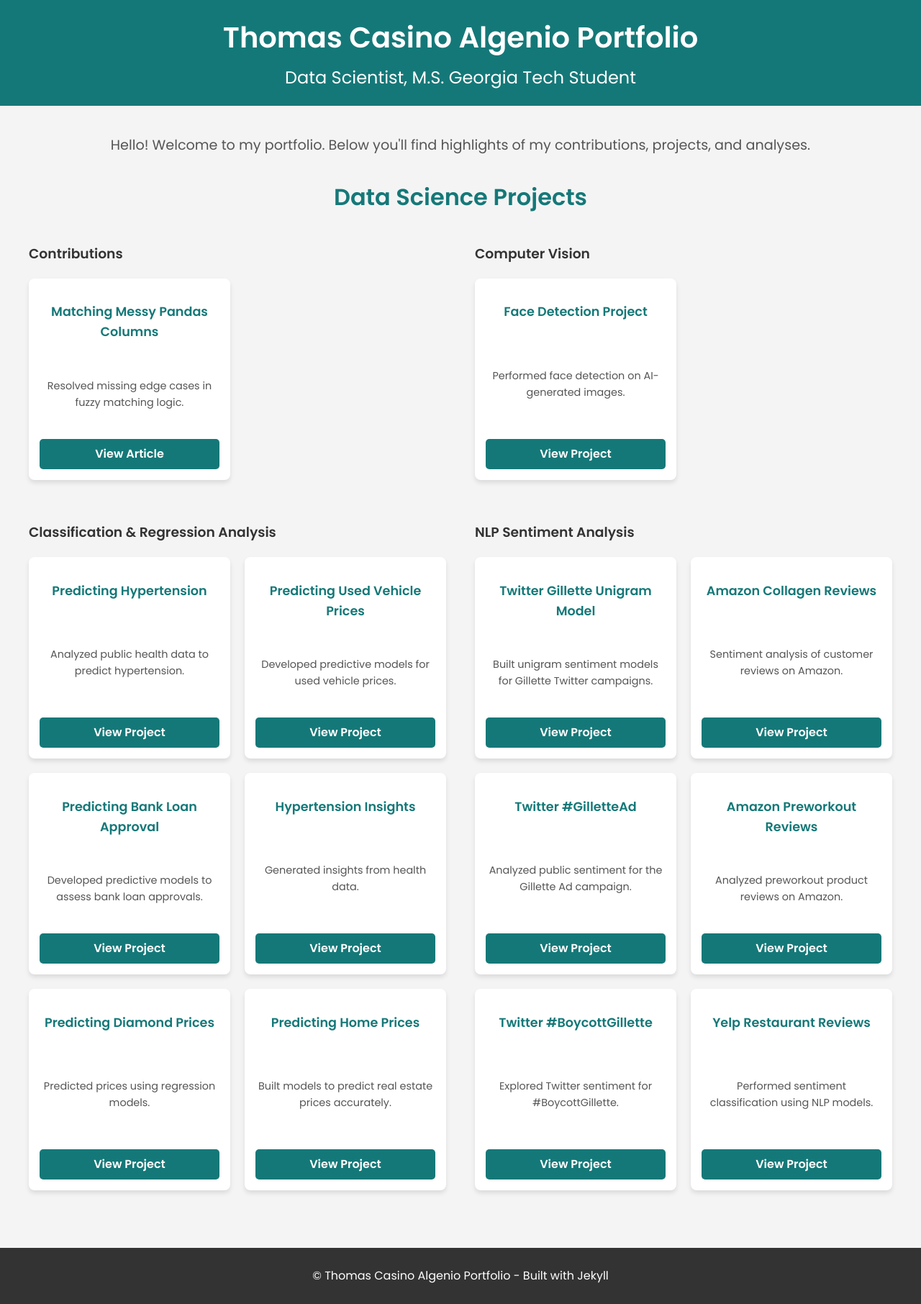
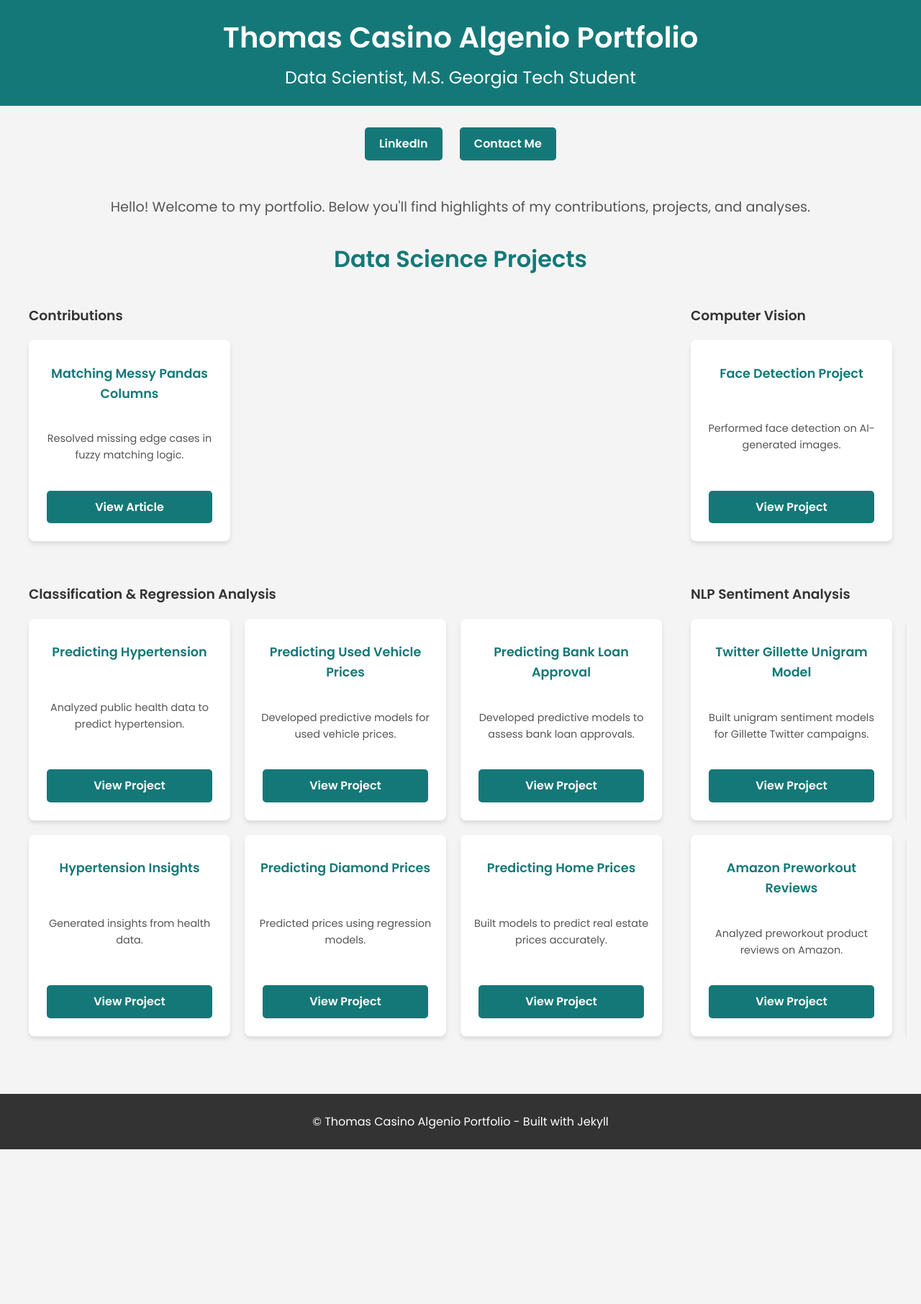
Before and after one commit to thomasalgenio/Thomas_Portfolio, a Jekyll site: the page built from README.md, in a window 1280 px wide. Shown: the whole page at 72% size. Built offline with Jekyll 4.4.1, drawn with Linux system fonts in a browser that asks for light colours; our own code applies the rules of GitHub Pages for plain Markdown files; after the commit the page ends 1597 px from its top, so only the background shows below that.

Commit message:
Update default.html

```diff
--- a/_layouts/default.html
+++ b/_layouts/default.html
@@ -33,6 +33,28 @@
         font-weight: 400;
       }
 
+      .button-container {
+        text-align: center;
+        margin: 20px 0;
+      }
+
+      .btn {
+        display: inline-block;
+        padding: 10px 20px;
+        margin: 10px;
+        font-size: 1rem;
+        font-weight: bold;
+        color: white;
+        background-color: #157878;
+        text-decoration: none;
+        border-radius: 5px;
+        transition: background-color 0.3s;
+      }
+
+      .btn:hover {
+        background-color: #104f5b;
+      }
+
       main {
         max-width: 1200px;
         margin: 20px auto;
@@ -62,7 +84,7 @@
       .projects {
         display: grid;
         gap: 20px;
-        grid-template-columns: repeat(2, 1fr);
+        grid-template-columns: repeat(3, 1fr);
         justify-items: center;
         justify-content: center;
       }
@@ -95,21 +117,6 @@
         font-size: 0.9rem;
         color: #555;
         margin: 10px 0;
-      }
-
-      .btn {
-        display: inline-block;
-        padding: 8px 12px;
-        background-color: #157878;
-        color: white;
-        text-decoration: none;
-        border-radius: 5px;
-        font-weight: bold;
-        transition: background-color 0.3s;
-      }
-
-      .btn:hover {
-        background-color: #104f5b;
       }
 
       footer {
@@ -147,6 +154,11 @@
       <h2>{{ site.description }}</h2>
     </header>
 
+    <div class="button-container">
+      <a href="https://www.linkedin.com/in/your-linkedin-profile" target="_blank" class="btn">LinkedIn</a>
+      <a href="contact.html" class="btn">Contact Me</a>
+    </div>
+
     <main>
       <!-- Welcome Message -->
       <div class="welcome-message">
@@ -157,7 +169,6 @@
       <section>
         <h2>Data Science Projects</h2>
         <div class="grid-2-columns">
-
           <!-- Contributions -->
           <div>
             <h3>Contributions</h3>
```
